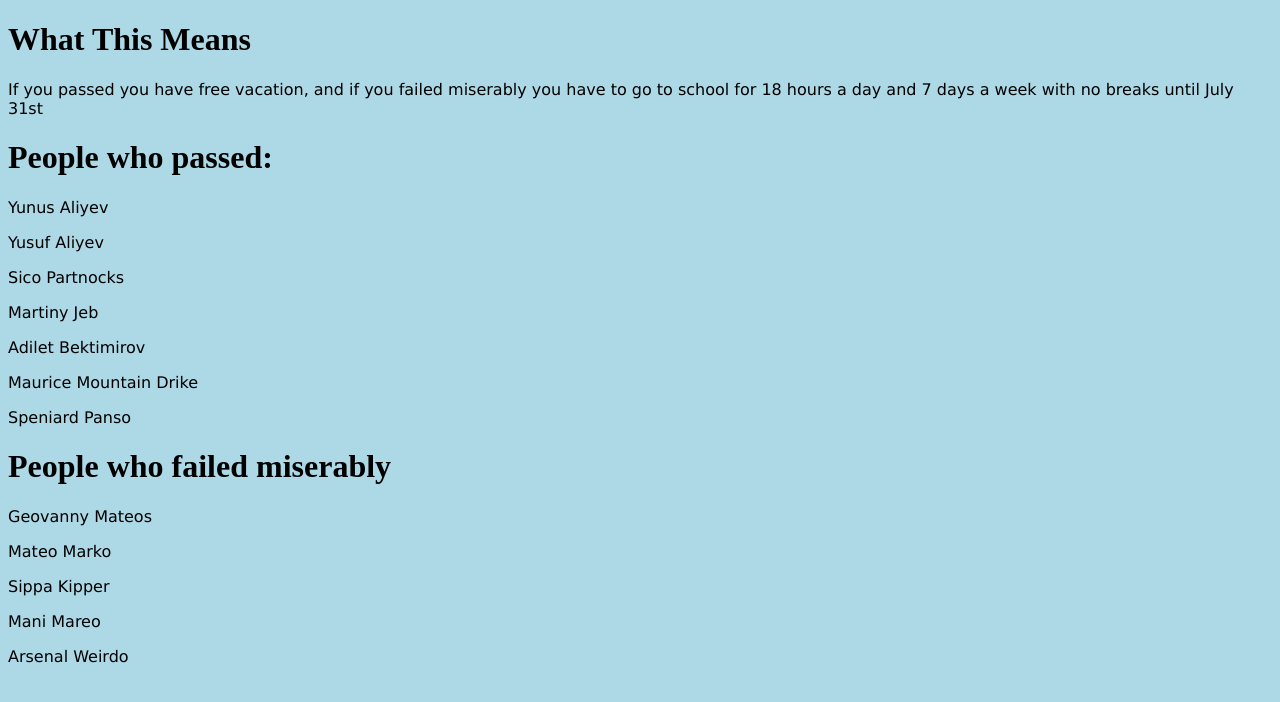
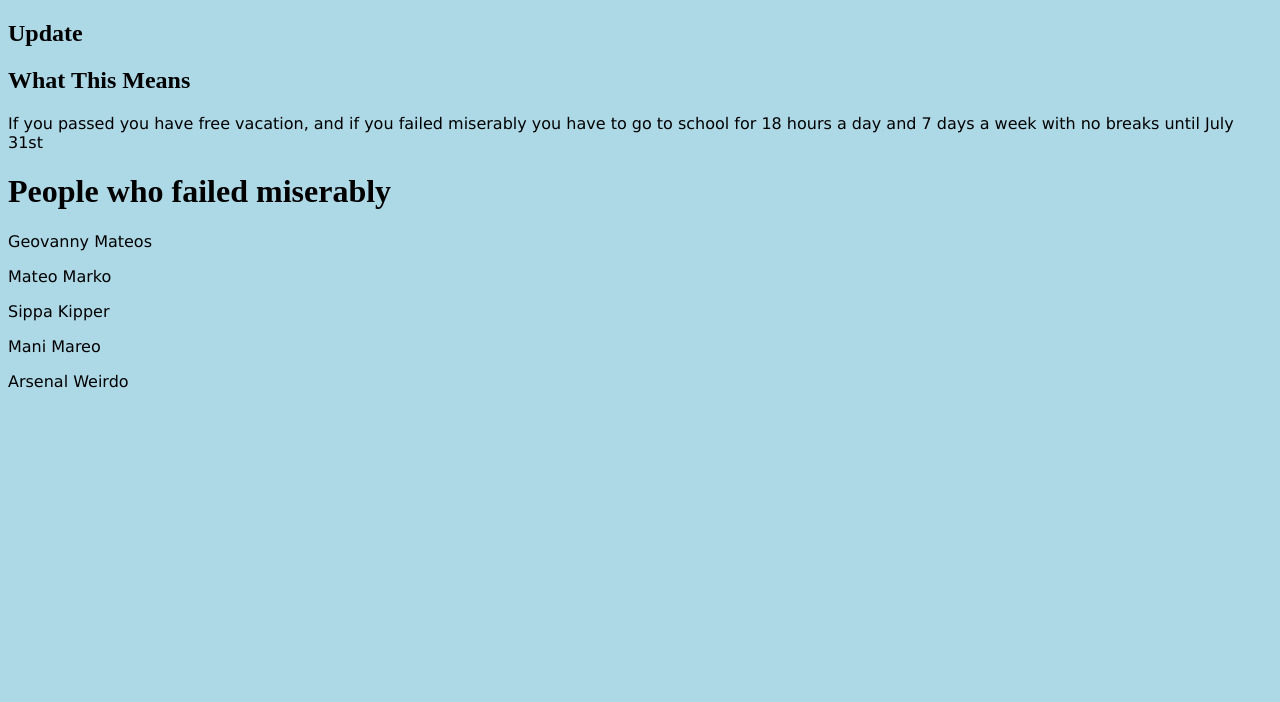
Before and after one commit to Yunschool/lakerifgemidddle, a plain HTML site: page index.html in a window 1280 px wide. Drawn offline with Linux system fonts and the light colour scheme.

Commit message:
Update index.html

```diff
--- a/index.html
+++ b/index.html
@@ -11,17 +11,9 @@
 </head>
 <body>
 
-<h1>What This Means</h1>
+<h2>Update</h2>
+<h2>What This Means</h2>
 <p>If you passed you have free vacation, and if you failed miserably you have to go to school for 18 hours a day and 7 days a week with no breaks until July 31st</p>
-
-<h1>People who passed:</h1>
-<p>Yunus Aliyev</p>
-  <p>Yusuf Aliyev</p>
-  <p>Sico Partnocks</p>
-  <p>Martiny Jeb</p>
-  <p>Adilet Bektimirov</p>
-  <p>Maurice Mountain Drike</p>
-  <p>Speniard Panso</p>
 
   <h1>People who failed miserably</h1>
 <p>Geovanny Mateos</p>
@@ -33,3 +25,7 @@
 
 </body>
 </html>
+
+
+</body>
+</html>
```
